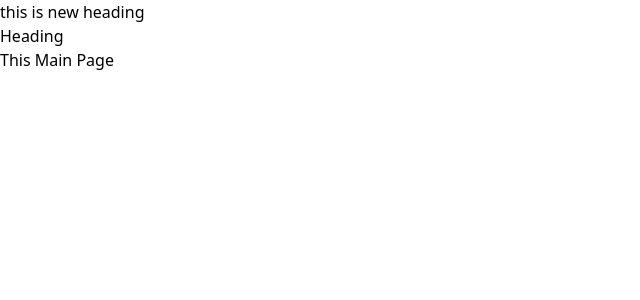
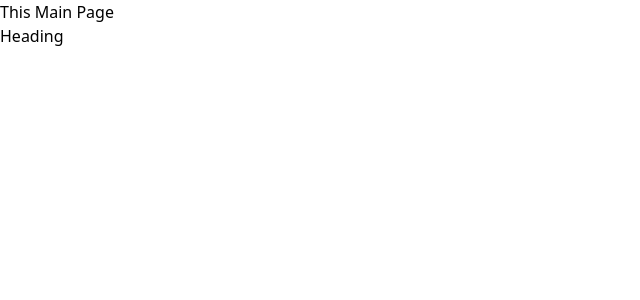
Before and after one commit to zaheenrakib/Next-Hero, a Next.js app: page / in a window 1280 px wide. Shown: the top 300 px of the page, without its empty margins (0-640 px from the left). Built offline with nearby package versions, Linux system fonts and the light colour scheme.

Commit message:
Hello Next

```diff
--- a/src/app/layout.js
+++ b/src/app/layout.js
@@ -1,6 +1,5 @@
 import localFont from "next/font/local";
 import "./globals.css";
-import Heading from "@/components/Heading";
 
 const geistSans = localFont({
   src: "./fonts/GeistVF.woff",
@@ -24,8 +23,6 @@ export default function RootLayout({ children }) {
       <body
         className={`${geistSans.variable} ${geistMono.variable} antialiased`}
       >
-        this is new heading
-        <Heading/>
         {children}
       </body>
     </html>
--- a/src/app/page.js
+++ b/src/app/page.js
@@ -1,8 +1,10 @@
+import Heading from "@/components/Heading";
 
 export default function Home() {
   return (
     <div className="grid grid-rows-[20px_1fr_20px] items-center justify-items-center min-h-screen p-8 pb-20 gap-16 sm:p-20 font-[family-name:var(--font-geist-sans)]">
      <h1>This Main Page</h1>
+     <Heading />
     </div>
   );
 }
```
